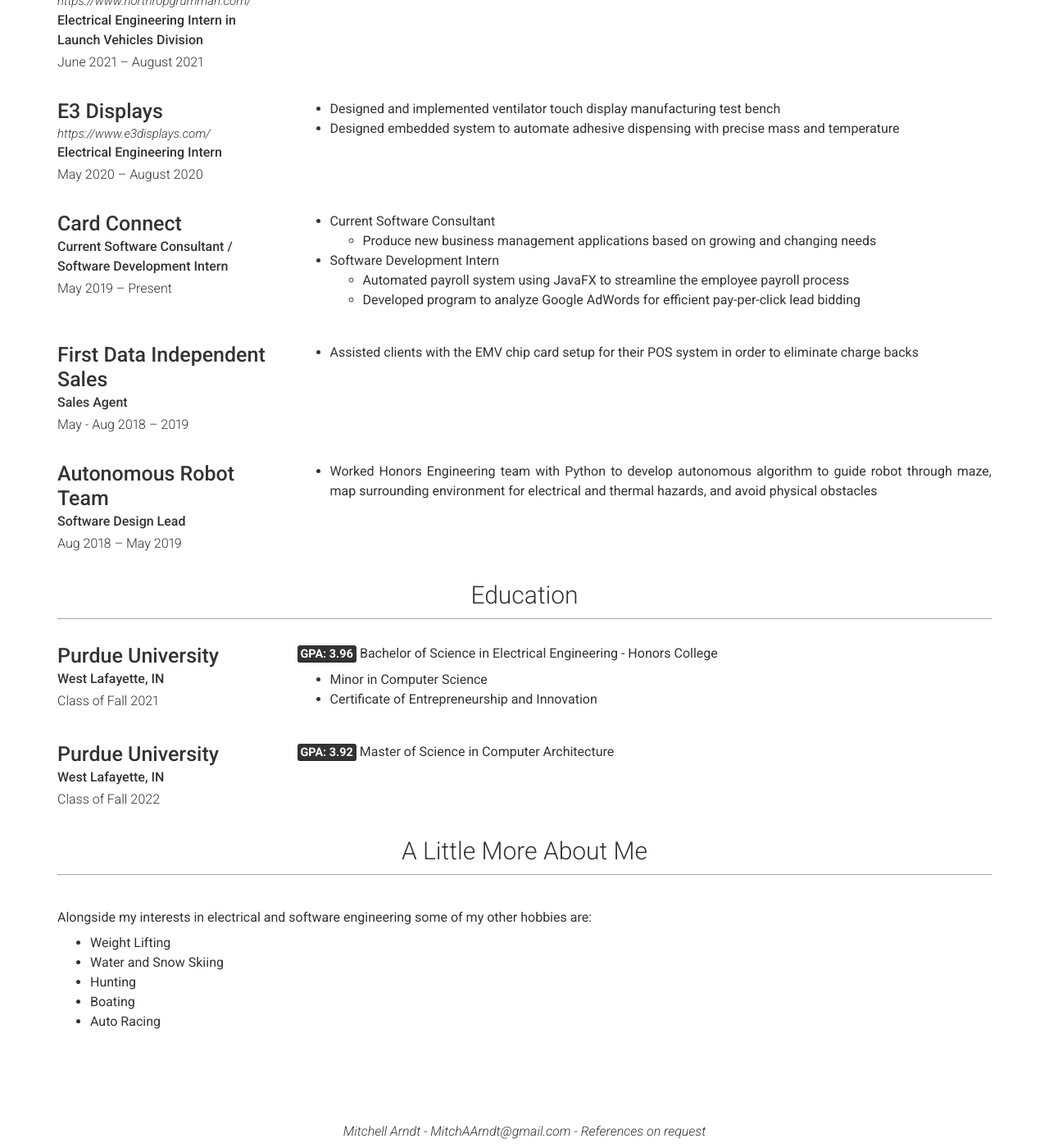
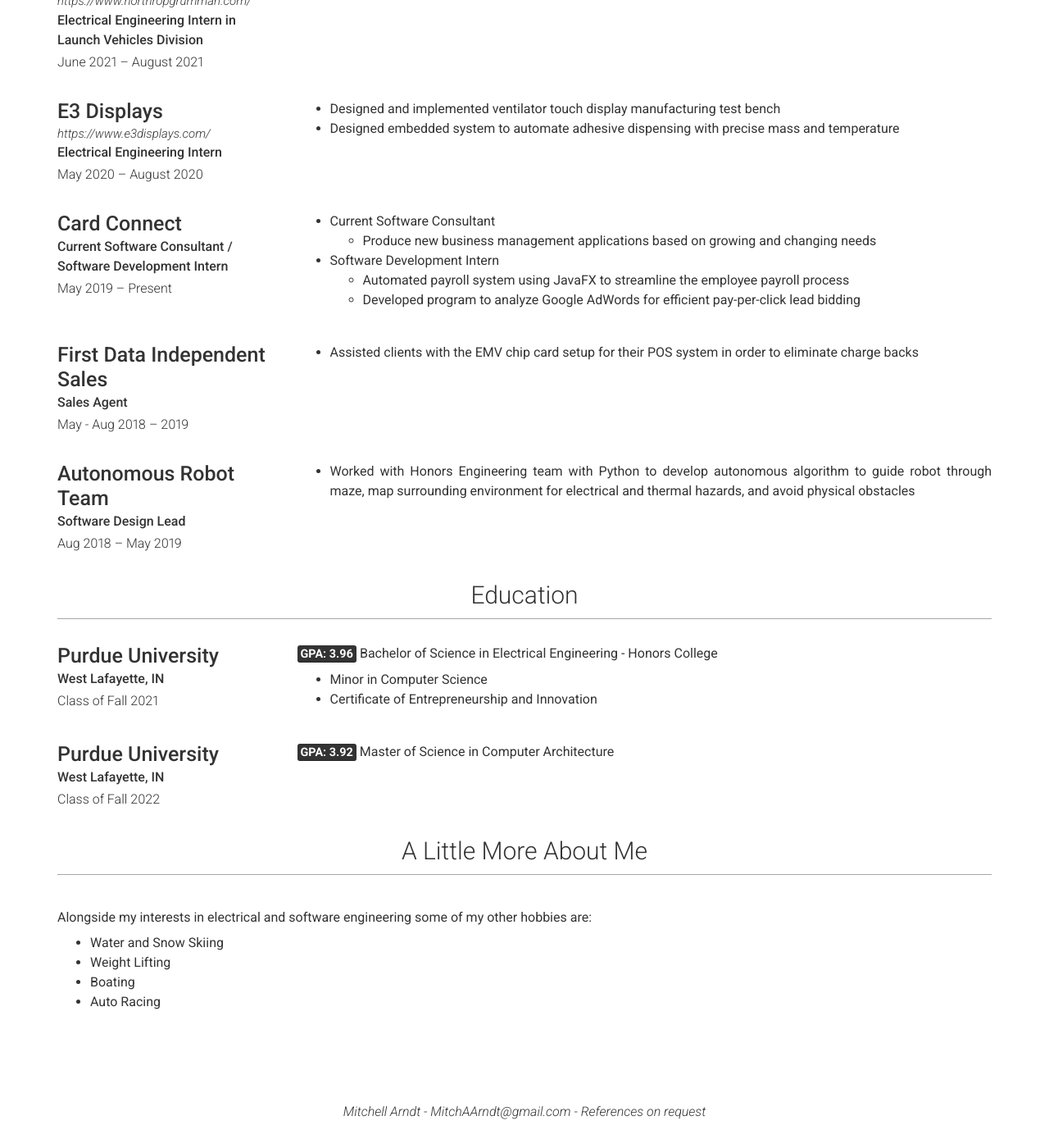
Before and after one commit to MArndt26/marndt26.github.io, a Jekyll site: the page built from index.md, in a window 1280 px wide and 1400 px high, scrolled down 13160 px. Shown: the whole window at 82% size. Built offline with Jekyll 4.4.1, drawn with Linux system fonts in a browser that asks for light colours; nearby versions of some CDN libraries; after the commit the page ends 14536 px from its top, so only the background shows below that; some of the changed text lies outside the part shown.

Commit message:
minor tweaks and adjustments

```diff
--- a/_config.yml
+++ b/_config.yml
@@ -74,9 +74,8 @@ about_content: | # this will include new lines to allow paragraphs
 # more_title: A Little More About Me #(Use this to override about more section title)
 more_content: | # this will include new lines to allow paragraphs
   Alongside my interests in electrical and software engineering some of my other hobbies are:
+  - Water and Snow Skiing
   - Weight Lifting
-  - Water and Snow Skiing
-  - Hunting
   - Boating
   - Auto Racing
 
@@ -106,5 +105,5 @@ exclude:
     "lib/",
     "scripts/",
     "docker-compose.yml",
-    "Makefile"
+    "Makefile",
   ]
--- a/_data/experience.yml
+++ b/_data/experience.yml
@@ -72,4 +72,4 @@
   # quote: >
   #   Honors Engineering
   description: | # this will include new lines to allow paragraphs
-    *	Worked Honors Engineering team with Python to develop autonomous algorithm to guide robot through maze, map surrounding environment for electrical and thermal hazards, and avoid physical obstacles
+    *	Worked with Honors Engineering team with Python to develop autonomous algorithm to guide robot through maze, map surrounding environment for electrical and thermal hazards, and avoid physical obstacles
--- a/_data/projects.yml
+++ b/_data/projects.yml
@@ -43,7 +43,7 @@
 
 - layout: top-middle
   name: Sink or be Sunk Embedded Senior Design Project
-  link: https://engineering.purdue.edu/477grp8
+  link: https://sink-or-be-sunk.github.io/Team_Website/
   github: Sink-or-be-Sunk
   quote: >
     A WiFi Connected, electronic twist on the classic Battleship game
```
